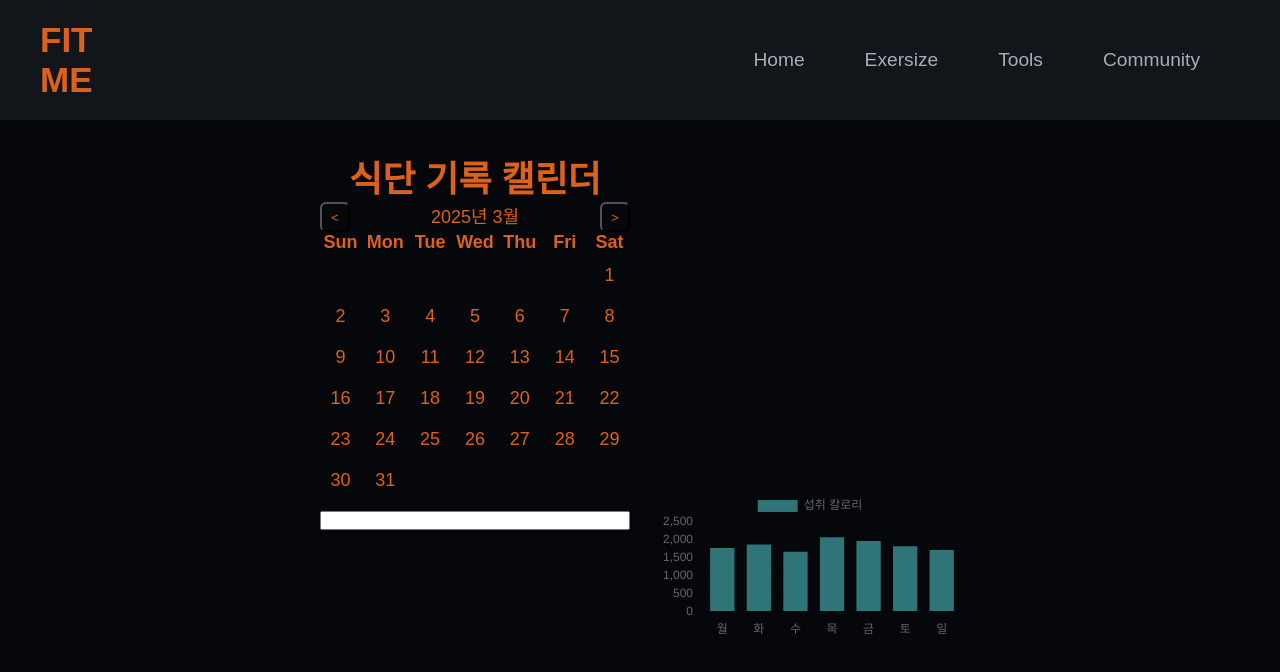
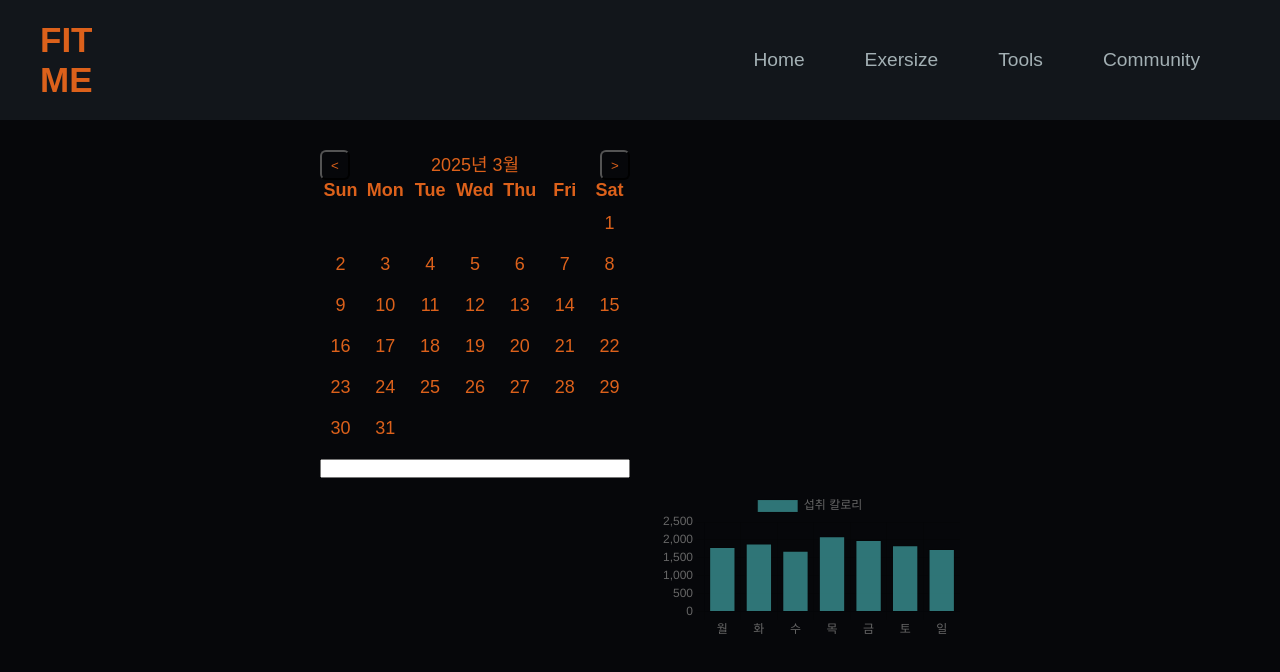
Before and after one commit to believehan/mainProjectMyPart, a React (Create React App) app in the folder my-app/: page /DietRecordsPage in a window 1280 px wide. Shown: the top 672 px of the page. Built offline with nearby package versions, Linux system fonts and the light colour scheme; a web font is replaced by a local one.

Commit message:
no message

```diff
--- a/my-app/src/mideum/DietRecordComponents/CalorieTracker.css
+++ b/my-app/src/mideum/DietRecordComponents/CalorieTracker.css
@@ -8,7 +8,7 @@
     grid-template-rows: 1fr 1fr;
 }
 .Cal{
-    min-height: 21vw;
+    min-height: 10vw;
 }
 .Charts{
     margin-left: 30px;
--- a/my-app/src/mideum/DietRecordComponents/CalorieTracker.jsx
+++ b/my-app/src/mideum/DietRecordComponents/CalorieTracker.jsx
@@ -75,7 +75,7 @@ const CalorieTracker = () => {
     <div className='RecordList'>
       <div className='Cal_Input'>
         <div className='Cal'>
-          <h1>식단 기록 캘린더</h1>
+          {/* <h1>식단 기록 캘린더</h1> */}
           <Calendar onDateSelect={handleDateSelect} />
         </div>
         <div className='FoodSet'>
```
